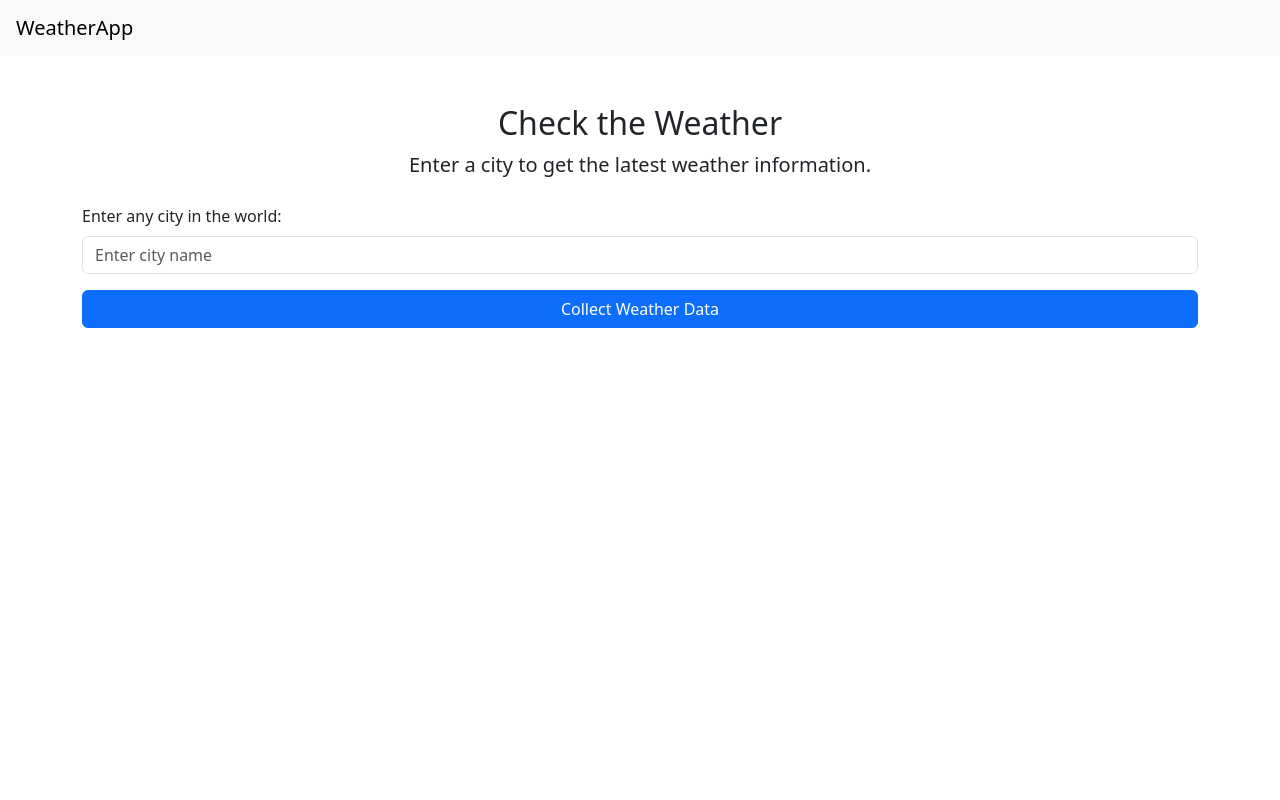
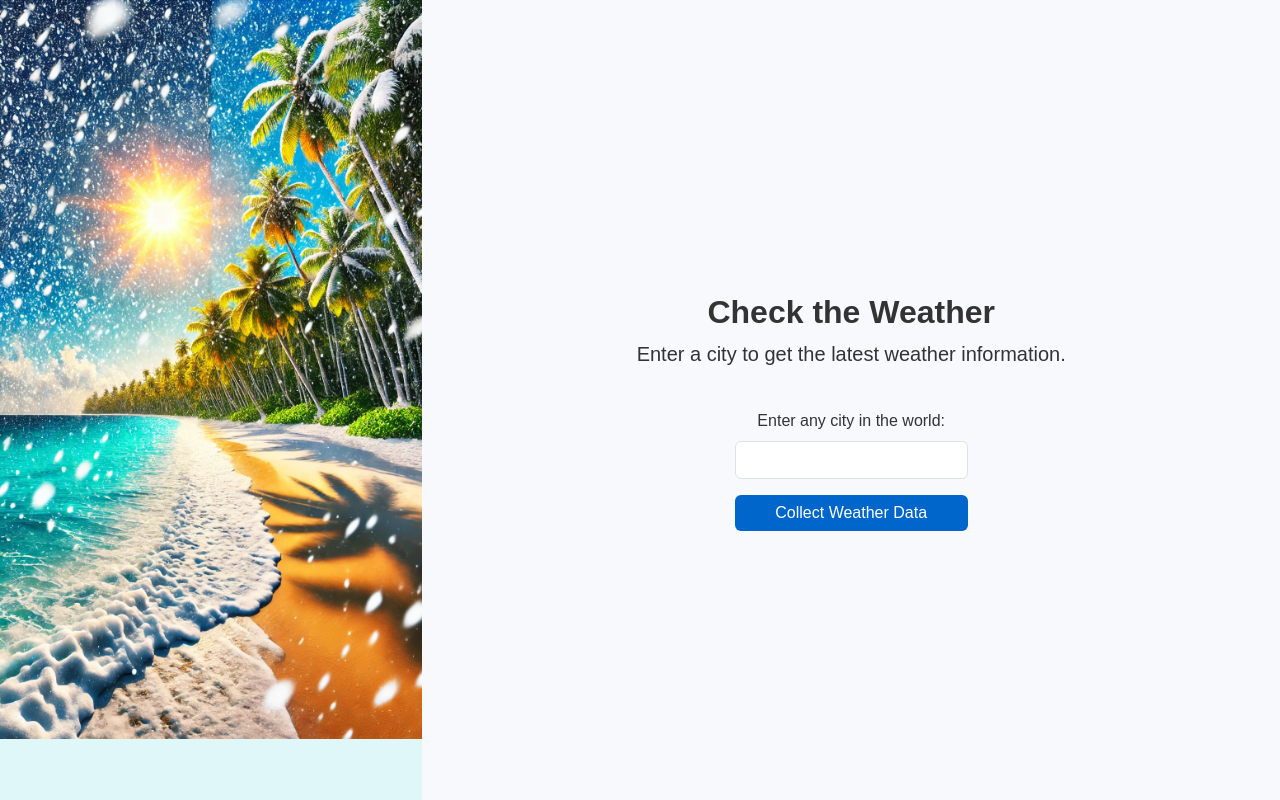
Before and after one commit to Morgan-Sell/weather-api, a Flask app: page / in a window 1280 px wide. Run offline with Flask 3, Linux system fonts and the light colour scheme.

Commit message:
improved UX design. Still some work to do.

```diff
--- a/static/css/style.css
+++ b/static/css/style.css
@@ -26,3 +26,77 @@
 h2, h3 {
     font-weight: 600;
 }
+
+
+body, html {
+    margin: 0;
+    padding: 0;
+    height: 100%;
+    font-family: Arial, sans-serif;
+}
+
+.app-container {
+    display: flex;
+    height: 100vh;
+    width: 100%;
+}
+
+.image-container {
+    flex: 1; /* Take up one-third of the width */
+    max-width: 33%;
+    height: 100vh; /* Full viewport height */
+    overflow: hidden;
+    background-color: #e0f7fa;
+}
+
+.image-container img {
+    width: 100%; /* Full width of the container */
+    height: auto; /* Adjust height to maintain aspect ratio */
+    object-fit: contain; /* Ensure the whole image is visible */
+}
+.content-container {
+    flex: 2; /* Takes up the remaining two-thirds */
+    padding: 20px;
+    display: flex;
+    flex-direction: column;
+    justify-content: center;
+    align-items: center;
+    text-align: center;
+}
+
+.input-wide {
+    width: 100% !important;
+    max-width: 600px !important; /* Set a max width to control the overall width */
+}
+
+.card-header h3 {
+    font-size: 1.5em; /* Makes the location name more prominent */
+}
+
+.card-body img {
+    margin-right: 5px; /* Adds space between icons and text */
+    vertical-align: middle; /* Aligns icons with text */
+}
+
+.sun-icon {
+    width: 60px;
+    height: 60px;
+    margin-bottom: 5px;
+}
+
+.col p {
+    margin: 0; /* Reduces extra space around paragraphs if needed */
+    display: flex;
+    align-items: center;
+    justify-content: center;
+    gap: 5px; /* Adds space between "Sunset:" and the time */
+}
+
+
+.enlarged-card {
+    max-width: 700px;
+    width: 90%;
+    padding: 20px;
+    box-shadow: 0 8px 16px rgba(0, 0, 0, 0.2);
+    margin: 0 auto;
+}
--- a/templates/base.html
+++ b/templates/base.html
@@ -5,14 +5,17 @@
     <meta name="viewport" content="width=device-width, initial-scale=1.0">
     <title>{% block title %}Weather App{% endblock %}</title>
     <link href="https://cdn.jsdelivr.net/npm/bootstrap@5.3.0/dist/css/bootstrap.min.css" rel="stylesheet">
-    <link rel="stylesheet" href="{{ url_for('static', filename='style.css') }}">
+    <link rel="stylesheet" href="{{ url_for('static', filename='css/style.css') }}">
 </head>
 <body>
-    <nav class="navbar navbar-expand-lg navbar-light bg-light">
-        <a class="navbar-brand ms-3" href="{{ url_for('index') }}">WeatherApp</a>
-    </nav>
-    <div class="container my-5">
-        {% block content %}{% endblock %}
+    <div class="app-container d-flex">
+        <div class="image-container">
+            <!-- Weather-related image that remains consistent -->
+            <img src="{{ url_for('static', filename='img/snowy_beach.png') }}" alt="Weather Image" />
+        </div>
+        <div class="content-container container my-5">
+            {% block content %}{% endblock %}
+        </div>
     </div>
     <script src="https://cdn.jsdelivr.net/npm/bootstrap@5.3.0/dist/js/bootstrap.bundle.min.js"></script>
 </body>
--- a/templates/index.html
+++ b/templates/index.html
@@ -11,7 +11,7 @@
     {{ form.hidden_tag() }}
     <div class="form-group mb-3">
         {{ form.location.label(class="form-label") }}
-        {{ form.location(class="form-control", placeholder="Enter city name") }}
+        {{ form.location(class="form-control input-wide") }}
     </div>
     <div class="d-grid">
         {{ form.submit(class="btn btn-primary") }}
```
Also changed, not shown: templates/results.html (+12 -7 lines), static/img/snowy_beach.png (added), static/img/sunrise.png (added), static/img/sunset.png (added), 1 other file.
